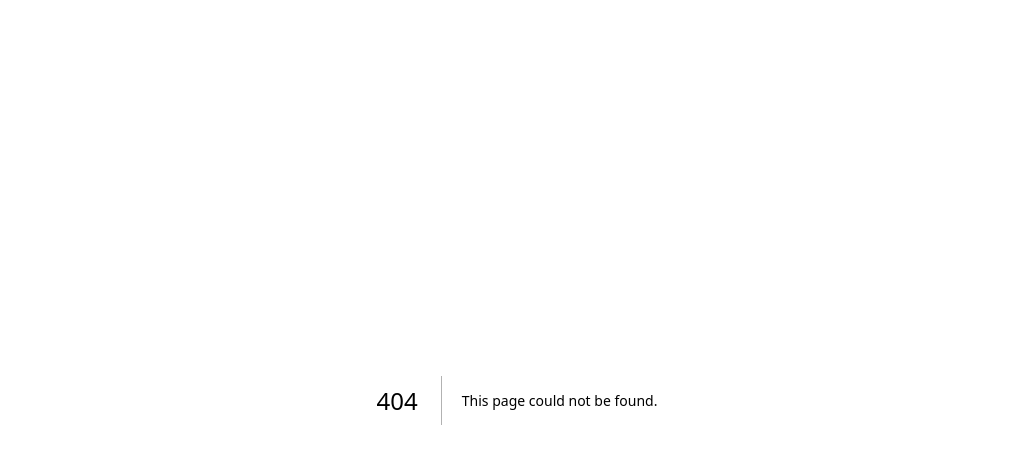
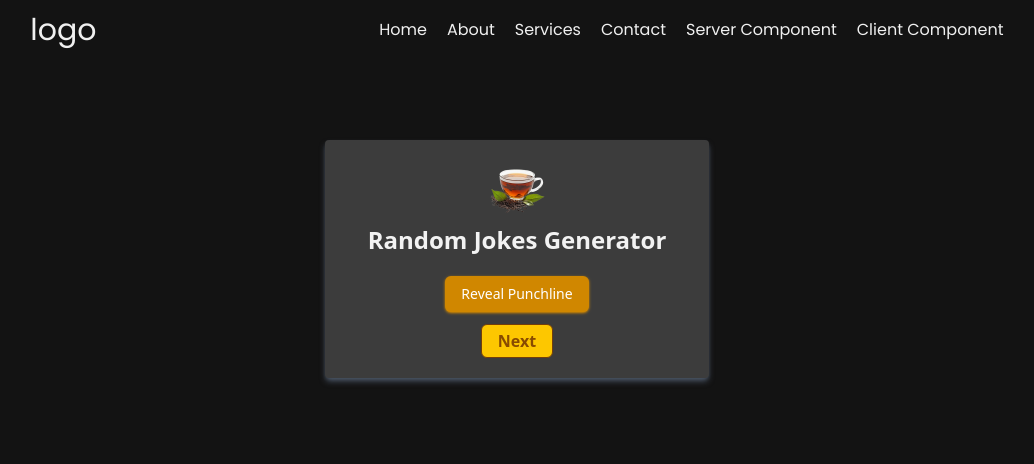
Before and after one commit to Ravinder125/nextjs_course, a Next.js app in the folder lecture_rest/: page /project/jokes in a window 1280 px wide. Before the commit this address had no page. Shown: the top 464 px of the page, without its empty margins (123-1157 px from the left). Built offline with nearby package versions, Linux system fonts and the light colour scheme; no server answers.

Commit message:
Random Jokes Generator

```diff
--- /dev/null
+++ b/lecture_rest/app/(users)/project/Loading.jsx
@@ -0,0 +1,9 @@
+import React from 'react'
+
+const Loading = () => {
+    return (
+        <div>Loading....</div>
+    )
+}
+
+export default Loading
--- /dev/null
+++ b/lecture_rest/app/(users)/project/jokes/page.jsx
@@ -0,0 +1,69 @@
+'use client'
+
+import { Suspense, useEffect, useState } from "react";
+import Image from "next/image";
+import Loading from "../Loading";
+
+function RandomJokes() {
+    const [randomJoke, setRandomJoke] = useState(null)
+    const [showJoke, setShowJoke] = useState(false)
+    const URL = "https://official-joke-api.appspot.com/random_joke";
+    const fetchRandomJokes = async () => {
+        const res = await fetch(URL)
+        const data = await res.json();
+        console.log(data)
+        setRandomJoke(data)
+    }
+
+    useEffect(() => {
+        fetchRandomJokes();
+    }, [])
+
+
+    return (
+        <Suspense fallback={<Loading />}>
+            <div className="bg-[#3c3c3c] max-w-sm rounded mx-auto mt-20 shadow-md shadow-gray-600">
+                <div className="p-5 text-center">
+
+                    <div className="capitalize flex justify-between text-sm font-medium">
+                        <h3>{randomJoke?.type}</h3>
+                        <h3>{randomJoke?.id}</h3>
+                    </div>
+
+                    <Image
+                        src='/images/tea.png'
+                        width="60"
+                        height="60"
+                        alt="A cup of tea"
+                        className="flex mx-auto"
+                    />
+                    <h2 className="mt-1 font-semibold text-2xl">Random Jokes Generator</h2>
+
+                    <p className="mt-5 text-sm text-gray-200">{randomJoke?.setup}</p>
+
+
+
+                    <div className="mt-3">
+                        {!showJoke
+                            ? (
+                                <button onClick={() => setShowJoke(true)} className="text-sm px-4 py-2 rounded-md font-medium shadow shadow-yellow-600 bg-yellow-600 text-white hover:bg-yellow-500 cursor-pointer">Reveal Punchline</button>
+                            )
+                            : (
+                                <div>
+                                    <p className="mb-3">{randomJoke?.punchline} {" "} hahaha!</p>
+                                    <button onClick={() => setShowJoke(false)} className="text-sm px-4 py-2 rounded-md font-medium shadow shadow-yellow-600 bg-yellow-600 text-white hover:bg-yellow-500 cursor-pointer">Hide Punchline</button>
+                                </div>
+                            )}
+                    </div>
+
+                    <button
+                        className="mt-3 border px-4 py-1 bg-yellow-400 font-semibold hover:bg-yellow-200 transition-all duration-300 cursor-pointer rounded-md border-yellow-900 text-yellow-800"
+                        onClick={() => fetchRandomJokes()}
+                    >Next</button>
+                </div>
+            </div>
+        </Suspense>
+    )
+}
+
+export default RandomJokes
```
Also changed, not shown: lecture_rest/public/images/tea.png (added).
